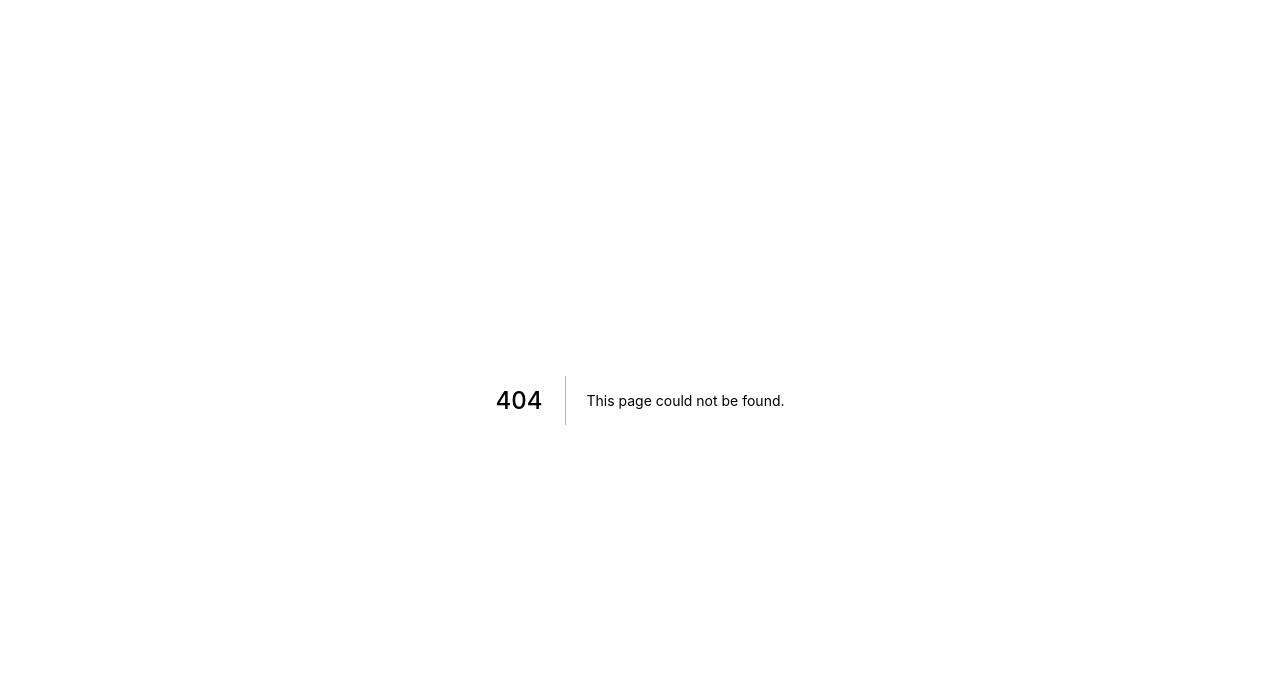
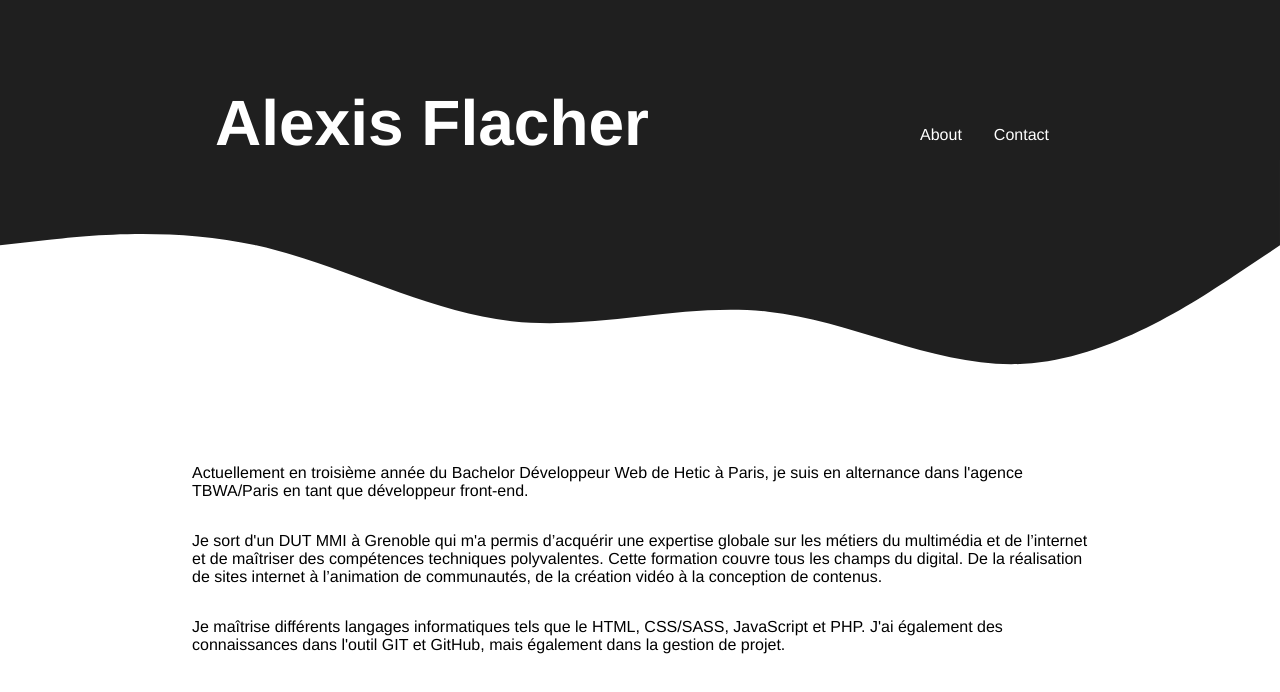
Before and after one commit to AlexisF9/Porfolio, a Next.js app: page /posts/about in a window 1280 px wide. Before the commit this address had no page. Shown: the top 692 px of the page. Built offline with nearby package versions, Linux system fonts and the light colour scheme.

Commit message:
Ajout texte dans about

```diff
--- /dev/null
+++ b/src/component/header/header.module.scss
@@ -0,0 +1,26 @@
+@import "../../styles/mixins";
+@import "../../styles/variables";
+
+.header {
+    background-color: rgb(31, 31, 31);
+    display: flex;
+    justify-content: space-evenly;
+    align-items: flex-end;
+    height: 10rem;
+
+    a{
+        color: white;
+    }
+
+    h1 {
+        font-size: 4rem;
+    }
+
+    ul {
+        display: flex;
+
+        li {
+            margin: 0 1rem 0 1rem;
+        }
+    }
+}
--- /dev/null
+++ b/src/component/header/index.js
@@ -0,0 +1,37 @@
+import css from './header.module.scss'
+import Link from 'next/link'
+
+export function Header(props) {
+    return (
+        <main className={css.header}>
+
+
+            <Link href="/">
+
+                <a>
+                    <h1>{props.title}</h1>
+                </a>
+
+            </Link>
+
+            <ul>
+                <li>
+                    <Link href={props.lienAbout}>
+                        <a>
+                            About
+                        </a>
+                    </Link>
+                </li>
+                <li>
+                    <Link href={props.lienContact}>
+                        <a>
+                            Contact
+                        </a>
+                    </Link>
+                </li>
+            </ul>
+
+
+        </main>
+    )
+}
--- a/src/pages/_app.js
+++ b/src/pages/_app.js
@@ -1,7 +1,21 @@
 import './_app.scss'
+import {Header} from '../component/header'
+
 
 function ProjectApp({ Component, pageProps }) {
-    return <Component {...pageProps} />
+    return (
+        <>
+        <Header title="Alexis Flacher" lienAbout="/posts/about" lienContact="/posts/contact" />
+
+        <svg xmlns="http://www.w3.org/2000/svg" viewBox="0 0 1440 320">
+            <path fill="#1F1F1F" fill-opacity="1" d="M0,96L48,90.7C96,85,192,75,288,96C384,117,480,171,576,181.3C672,192,768,160,864,170.7C960,181,1056,235,1152,229.3C1248,224,1344,160,1392,128L1440,96L1440,0L1392,0C1344,0,1248,0,1152,0C1056,0,960,0,864,0C768,0,672,0,576,0C480,0,384,0,288,0C192,0,96,0,48,0L0,0Z"></path>
+        </svg>
+
+        <Component {...pageProps} />
+
+        </>
+    )
+
 }
 
 export default ProjectApp
--- a/src/pages/_app.scss
+++ b/src/pages/_app.scss
@@ -7,8 +7,32 @@
 // 	font-style: normal;
 // 	font-display: swap;
 // }
+// App
 
-// App
+@font-face {
+ 	font-family: 'Regular';
+ 	src: url("/fonts/regular.woff") format("woff"),
+         url('/fonts/regular.ttf') format('truetype');
+ 	font-weight: normal;
+ 	font-style: normal;
+ 	font-display: swap;
+ }
+
 body, html {
-    font-family: 'Regular', Helvetica, Arial, sans-serif;
+    font-family: Helvetica, Arial, sans-serif;
+    margin: 0;
+    padding: 0;
 }
+
+h1 {
+    margin: 0;
+}
+
+a {
+    text-decoration: none;
+    //color: white;
+}
+
+ul {
+    list-style: none;
+}
--- /dev/null
+++ b/src/pages/posts/about/index.js
@@ -0,0 +1,15 @@
+import Link from 'next/link'
+import css from './index.module.scss'
+
+export default function About() {
+  return (
+    <>
+    <div className={css.about}>
+      <p>Actuellement en troisième année du Bachelor Développeur Web de Hetic à Paris, je suis en alternance dans l'agence TBWA/Paris en tant que développeur front-end.</p>
+      <p>Je sort d'un DUT MMI à Grenoble qui m'a permis d’acquérir une expertise globale sur les métiers du multimédia et de l’internet et de maîtriser des compétences techniques polyvalentes. Cette formation couvre tous les champs du digital. De la réalisation de sites internet à l’animation de communautés, de la création vidéo à la conception de contenus.</p>
+      <p>Je maîtrise différents langages informatiques tels que le HTML, CSS/SASS, JavaScript et PHP. J'ai également des connaissances dans l'outil GIT et GitHub, mais également dans la gestion de projet.</p>
+    </div>
+
+    </>
+  )
+}
--- /dev/null
+++ b/src/pages/posts/about/index.module.scss
@@ -0,0 +1,10 @@
+@import "../../../styles/mixins";
+
+.about {
+    @include centrer;
+
+    p {
+        width: 70%;
+    }
+
+}
--- /dev/null
+++ b/src/styles/_mixins.scss
@@ -0,0 +1,15 @@
+// Responsive
+@mixin smallMobile() { @media screen and (max-width:325px) { @content; } } // @include mobile { }
+@mixin mobile() { @media screen and (max-width:767px) { @content; } } // @include mobile { }
+@mixin desktop() { @media screen and (min-width:768px) { @content; } } // @include desktop { }
+@mixin tablet() { @media screen and (max-width:1024px) { @content; } } // @include tablet { }
+@mixin onlyTablet() { @media screen and (min-width: 768px) and (max-width:1024px) { @content; } } // @include tablet { }
+@mixin onlyDesktop() { @media screen and (min-width:1025px) { @content; } } // @include desktop { }
+@mixin largeDesktop() { @media screen and (min-width:1400px) { @content; } }
+
+@mixin centrer {
+    display: flex;
+    flex-direction: column;
+    justify-content: center;
+    align-items: center;
+}
--- /dev/null
+++ b/src/styles/_variables.scss
@@ -0,0 +1 @@
+$primary : red
```
Also changed, not shown: src/pages/index.js (+5 -2 lines), src/pages/posts/contact/index.js (added, +14 -0 lines), package.json (line endings or trailing spaces), 1 other file (tests, documents, lock files or other folders).
